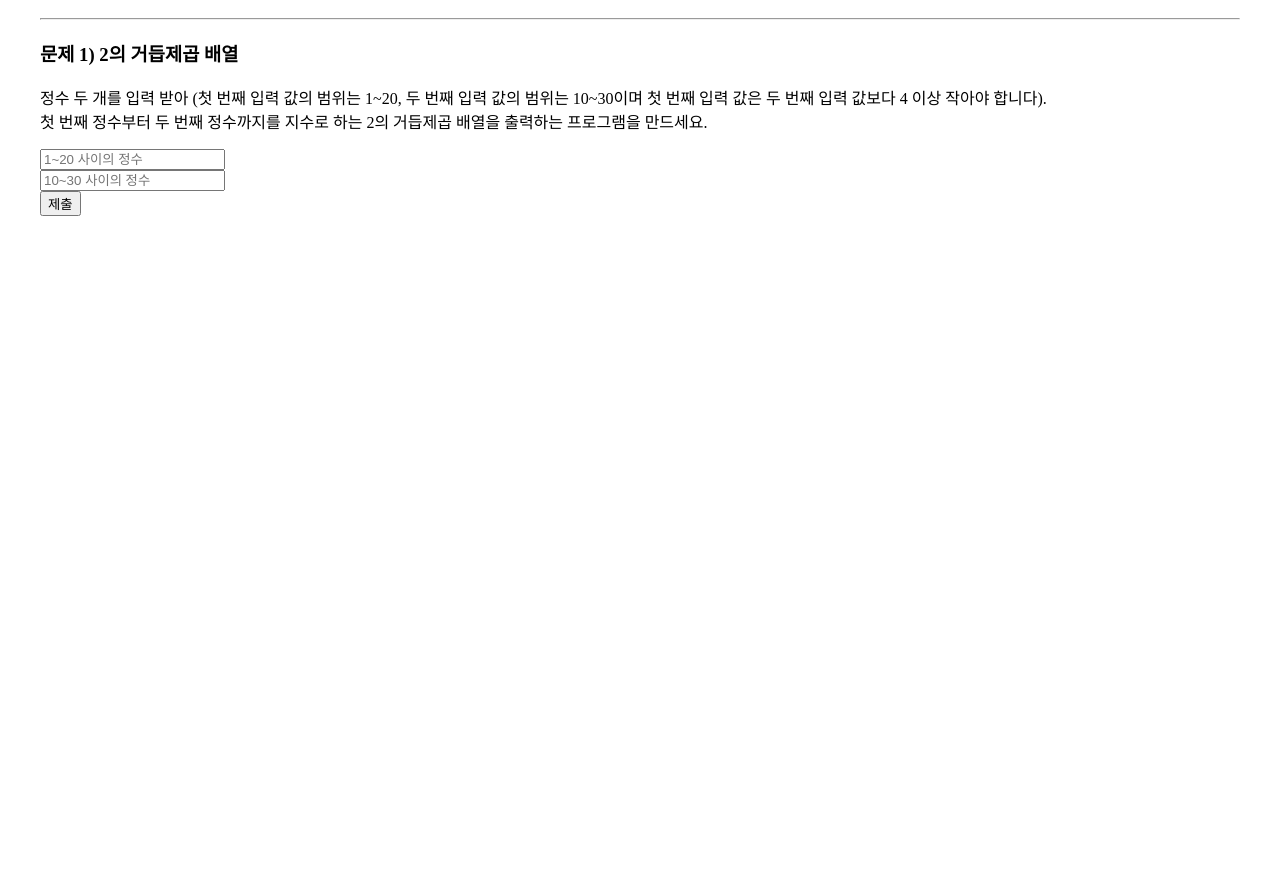
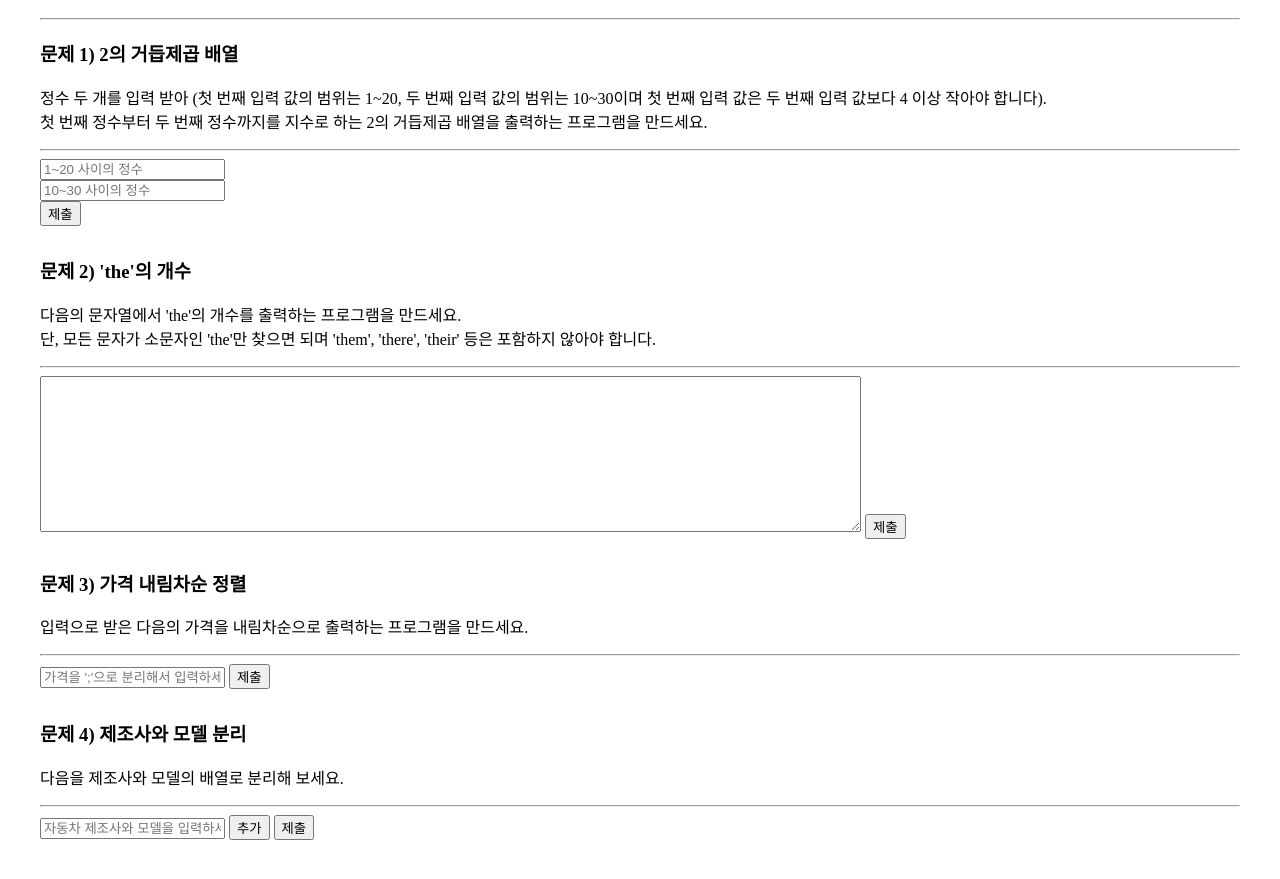
Before and after one commit to ckiekim/Front-end-lecture-2022.11, a plain HTML site: page 05.JavaScript/ch13.문서객체모델/연습문제.html in a window 1280 px wide. Shown: the part 89-968 px from the top of the page. Before the commit the page ends 800 px from the top, so only its background shows below. Drawn offline with Linux system fonts and the light colour scheme.

Commit message:
JS 문서객체모델

```diff
--- a/05.JavaScript/ch13.문서객체모델/연습문제.html
+++ b/05.JavaScript/ch13.문서객체모델/연습문제.html
@@ -7,7 +7,7 @@
     <title>연습문제</title>
     <script src="연습문제.js"></script>
 </head>
-<body style="margin: 40px;">
+<body style="margin: 40px; height: 1500px;">
     <h1>연습 문제</h1>
     <hr>
     <h3>문제 1) 2의 거듭제곱 배열</h3>
@@ -16,9 +16,37 @@
         첫 번째 입력 값은 두 번째 입력 값보다 4 이상 작아야 합니다). <br>
         첫 번째 정수부터 두 번째 정수까지를 지수로 하는 2의 거듭제곱 배열을
         출력하는 프로그램을 만드세요.</p>
+    <hr>
     <input type="number" id="num1" placeholder="1~20 사이의 정수"><br>
     <input type="number" id="num2" placeholder="10~30 사이의 정수"><br>
     <button onclick="answer1()">제출</button><br>
     <p id="result1"></p>
+
+    <h3 style="margin-top: 30px;">문제 2) 'the'의 개수</h3>
+    <p>다음의 문자열에서 'the'의 개수를 출력하는 프로그램을 만드세요. <br>
+        단, 모든 문자가 소문자인 'the'만 찾으면 되며 'them', 'there',
+        'their' 등은 포함하지 않아야 합니다.</p>
+    <hr>
+    <textarea id="text2" cols="100" rows="10"></textarea>
+    <button onclick="answer2()">제출</button><br>
+    <p id="noPunct"></p>
+    <p id="result2"></p>
+
+    <h3 style="margin-top: 30px;">문제 3) 가격 내림차순 정렬</h3>
+    <p>입력으로 받은 다음의 가격을 내림차순으로 출력하는 프로그램을 만드세요.</p>
+    <hr>
+    <input type="text" id="price" placeholder="가격을 ';'으로 분리해서 입력하세요.">
+    <button onclick="answer3()">제출</button><br>
+    <p id="result3"></p>
+
+    <h3 style="margin-top: 30px;">문제 4) 제조사와 모델 분리</h3>
+    <p>다음을 제조사와 모델의 배열로 분리해 보세요.</p>
+    <hr>
+    <input type="text" id="car" placeholder="자동차 제조사와 모델을 입력하세요.">
+    <button onclick="answer4_add()">추가</button>
+    <button onclick="answer4()">제출</button><br>
+    <p id="input"></p>
+    <p id="manufacturer" style="color: blue;"></p>
+    <p id="model" style="color: blue;"></p>
 </body>
 </html>
--- a/05.JavaScript/ch13.문서객체모델/연습문제.js
+++ b/05.JavaScript/ch13.문서객체모델/연습문제.js
@@ -16,3 +16,59 @@ function answer1() {
     resNode.innerHTML = '결과: ' + powerArray;
     resNode.style.color = 'blue';
 }
+
+function answer2() {
+    let textNode = document.getElementById('text2');
+    let text = textNode.value;
+    const noPunct = text.replace(/[',.]/g, '').replace(/[-\n]/g, ' ');
+    document.getElementById('noPunct').innerHTML = noPunct;
+
+    const words = noPunct.split(' ');
+    let count = 0;
+    for (let word of words)
+        if (word == 'the')
+            count++;
+
+    const resNode = document.getElementById('result2');
+    resNode.innerHTML = `'the'의 개수는 ${count}개 입니다.`;
+    resNode.style.color = 'blue';
+}
+
+function answer3() {
+    const priceStr = document.getElementById('price').value;
+    // let priceStrArr = priceStr.split(';');              // ['51900', '83000', '158000', ...]
+    // let prices = priceStrArr.map(x => parseInt(x));     // [51900, 83000, 158000, ...]
+    /* let prices = [];
+    for (let str of priceStrArr)
+        prices.push(parseInt(str)); */
+    let prices = priceStr.split(';').map(x => parseInt(x));
+
+    prices.sort((a, b) => b - a);       // prices가 내림차순으로 정렬됨
+
+    const resNode = document.getElementById('result3');
+    resNode.innerHTML = prices;
+    resNode.style.color = 'blue';
+}
+
+var cars = [];
+function answer4_add() {
+    const carNode = document.getElementById('car');
+    cars.push(carNode.value);
+}
+function answer4() {
+    /* const manu = cars.map(x => {
+        let y = x.split(' ');
+        return y[0];
+    }); */
+    const manu = cars.map(x => x.split(' ')[0]);
+    /* const model = cars.map(x => {
+        let y = x.split(' ');
+        let m = y.slice(1);
+        return m.join(' ');
+    }); */
+    const model = cars.map(x => x.split(' ').slice(1).join(' '));
+
+    document.getElementById('input').innerHTML = cars;
+    document.getElementById('manufacturer').innerHTML = manu;
+    document.getElementById('model').innerHTML = model;
+}
```
